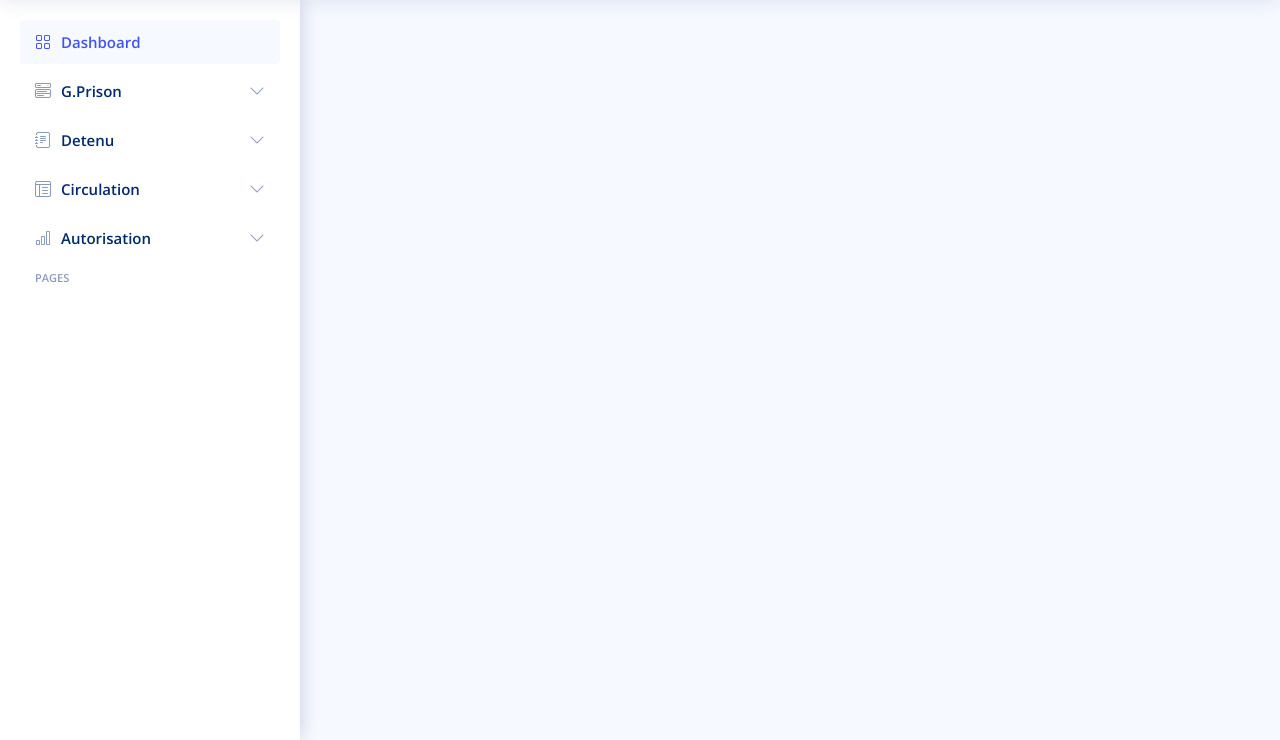
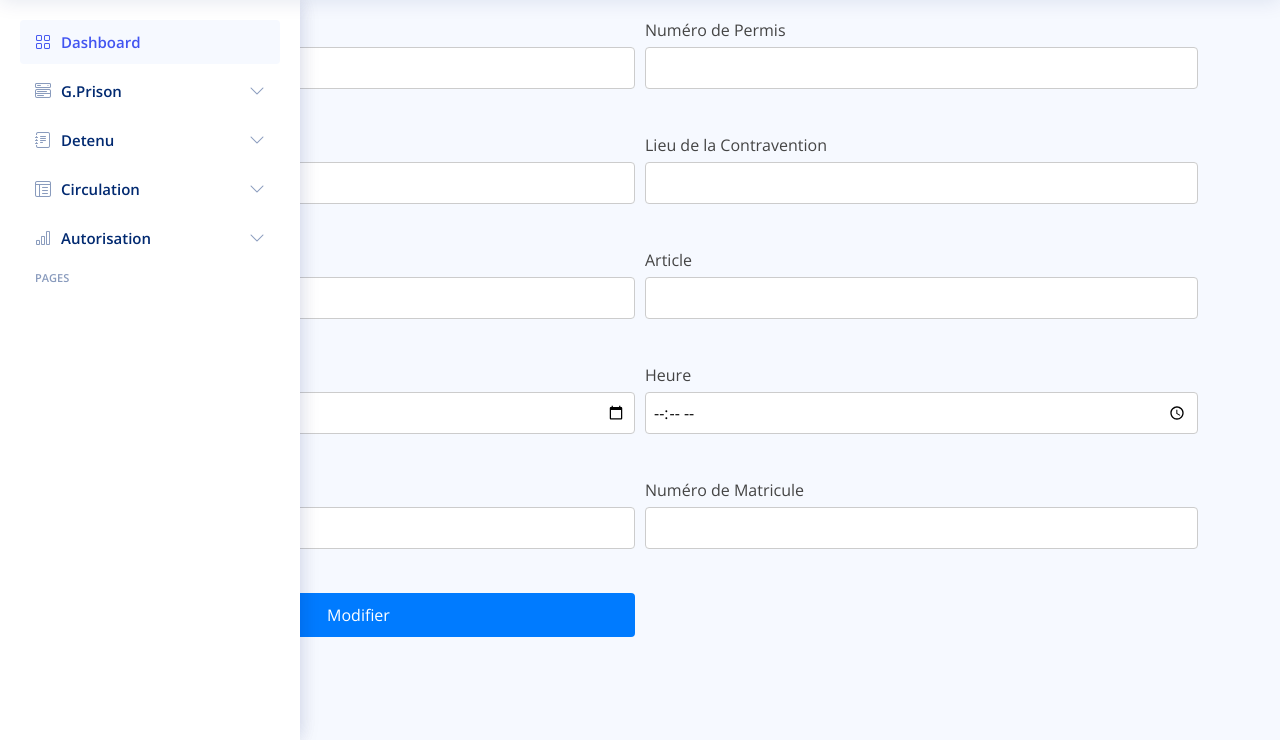
Before and after one commit to Perfectus001/GENIUS_COMMISSARIAT, a PHP site: page /views/Contravention/modifier_contrav.php in a window 1280 px wide. Shown: the part 60-800 px from the top of the page. Run offline with PHP 8.4, Linux system fonts and the light colour scheme; some libraries are stand-ins or nearby versions.

Commit message:
MJ -V:18 commit

```diff
--- a/views/Contravention/modifier_contrav.php
+++ b/views/Contravention/modifier_contrav.php
@@ -22,15 +22,15 @@
 
     <!-- Template Main CSS File -->
     <link href="../../partials/assets/css/style.css" rel="stylesheet">
-<link rel="stylesheet" href="./css/mod.css">
+    <link rel="stylesheet" href="./css/mod.css">
     <!-- Custom CSS for Two Column Layout -->
 
 </head>
 
 <body>
-<div class="sidebar">
-    <?php include('../../partials/sidebar.php'); ?>
-</div>
+    <div class="sidebar">
+        <?php include('../../partials/sidebar.php'); ?>
+    </div>
     <?php
     if (isset($_GET['contravention'])) {
         $contravention = $_GET['contravention'];
@@ -84,6 +84,63 @@
                 <div><input type="submit" value="Modifier" name="sub"></div>
             </div>
         </form>
+    <?php } else { ?>
+        <form method="post" action="../../controllers/detenuController.php">
+            <input type="hidden" name="idDetenu" value="<?php echo isset($_GET['idDetenu']) ? htmlspecialchars($_GET['idDetenu']) : ''; ?>">
+            <div class="container mt-3 mb-5">
+                <div>
+                    <label for="nomProprio">Nom Propriétaire</label>
+                    <input type="text" name="nomProprio" id="nomProprio" value="<?php echo isset($_GET['nomProprio']) ? htmlspecialchars($_GET['nomProprio']) : ''; ?>">
+                    <br><?php if (isset($_GET['error_nomProprio'])) echo "<p style='color: red;'>" . $_GET['error_nomProprio'] . "</p>"; ?>
+                </div>
+                <div>
+                    <label for="noPermit">Numéro de Permis</label>
+                    <input type="text" name="noPermit" id="noPermit" value="<?php echo isset($_GET['noPermit']) ? htmlspecialchars($_GET['noPermit']) : ''; ?>">
+                    <br><?php if (isset($_GET['error_noPermit'])) echo "<p style='color: red;'>" . $_GET['error_noPermit'] . "</p>"; ?>
+                </div>
+                <div>
+                    <label for="noPlaque">Numéro de Plaque</label>
+                    <input type="text" name="noPlaque" id="noPlaque" value="<?php echo isset($_GET['noPlaque']) ? htmlspecialchars($_GET['noPlaque']) : ''; ?>">
+                    <br><?php if (isset($_GET['error_noPlaque'])) echo "<p style='color: red;'>" . $_GET['error_noPlaque'] . "</p>"; ?>
+                </div>
+                <div>
+                    <label for="lieuContrav">Lieu de la Contravention</label>
+                    <input type="text" name="lieuContrav" id="lieuContrav" value="<?php echo isset($_GET['lieuContrav']) ? htmlspecialchars($_GET['lieuContrav']) : ''; ?>">
+                    <br><?php if (isset($_GET['error_lieuContrav'])) echo "<p style='color: red;'>" . $_GET['error_lieuContrav'] . "</p>"; ?>
+                </div>
+                <div>
+                    <label for="noViolation">Numéro de Violation</label>
+                    <input type="text" name="noViolation" id="noViolation" value="<?php echo isset($_GET['noViolation']) ? htmlspecialchars($_GET['noViolation']) : ''; ?>">
+                    <br><?php if (isset($_GET['error_noViolation'])) echo "<p style='color: red;'>" . $_GET['error_noViolation'] . "</p>"; ?>
+                </div>
+                <div>
+                    <label for="article">Article</label>
+                    <input type="text" name="article" id="article" value="<?php echo isset($_GET['article']) ? htmlspecialchars($_GET['article']) : ''; ?>">
+                    <br><?php if (isset($_GET['error_article'])) echo "<p style='color: red;'>" . $_GET['error_article'] . "</p>"; ?>
+                </div>
+                <div>
+                    <label for="date">Date</label>
+                    <input type="date" name="date" id="date" value="<?php echo isset($_GET['date']) ? htmlspecialchars($_GET['date']) : ''; ?>">
+                    <br><?php if (isset($_GET['error_date'])) echo "<p style='color: red;'>" . $_GET['error_date'] . "</p>"; ?>
+                </div>
+                <div>
+                    <label for="heure">Heure</label>
+                    <input type="time" name="heure" id="heure" value="<?php echo isset($_GET['heure']) ? htmlspecialchars($_GET['heure']) : ''; ?>">
+                    <br><?php if (isset($_GET['error_heure'])) echo "<p style='color: red;'>" . $_GET['error_heure'] . "</p>"; ?>
+                </div>
+                <div>
+                    <label for="noAgent">Numéro d'Agent</label>
+                    <input type="text" name="noAgent" id="noAgent" value="<?php echo isset($_GET['noAgent']) ? htmlspecialchars($_GET['noAgent']) : ''; ?>">
+                    <br><?php if (isset($_GET['error_noAgent'])) echo "<p style='color: red;'>" . $_GET['error_noAgent'] . "</p>"; ?>
+                </div>
+                <div>
+                    <label for="noMatricule">Numéro de Matricule</label>
+                    <input type="text" name="noMatricule" id="noMatricule" value="<?php echo isset($_GET['noMatricule']) ? htmlspecialchars($_GET['noMatricule']) : ''; ?>">
+                    <br><?php if (isset($_GET['error_noMatricule'])) echo "<p style='color: red;'>" . $_GET['error_noMatricule'] . "</p>"; ?>
+                </div>
+                <div><input type="submit" value="Modifier" name="sub"></div>
+            </div>
+        </form>
     <?php } ?>
     <script src="../../partials/assets/vendor/apexcharts/apexcharts.min.js"></script>
     <script src="../../partials/assets/vendor/bootstrap/js/bootstrap.bundle.min.js"></script>
```
